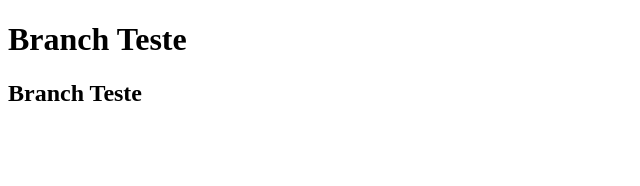
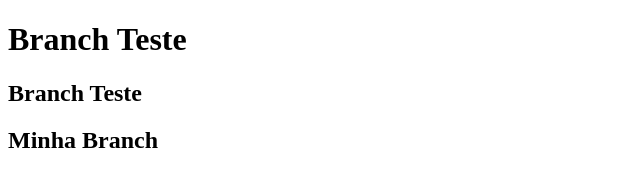
Before and after one commit to SouzaGiovanna/TestandoBranch, a plain HTML site: page index.html in a window 1280 px wide. Shown: the whole page, without its empty margins (0-640 px from the left). Drawn offline with Linux system fonts and the light colour scheme.

Commit message:
Update index.html

```diff
--- a/index.html
+++ b/index.html
@@ -9,5 +9,6 @@
 <body>
     <h1>Branch Teste</h1>
     <h2>Branch Teste</h2>
+    <h2>Minha Branch</h2>
 </body>
 </html>
```
